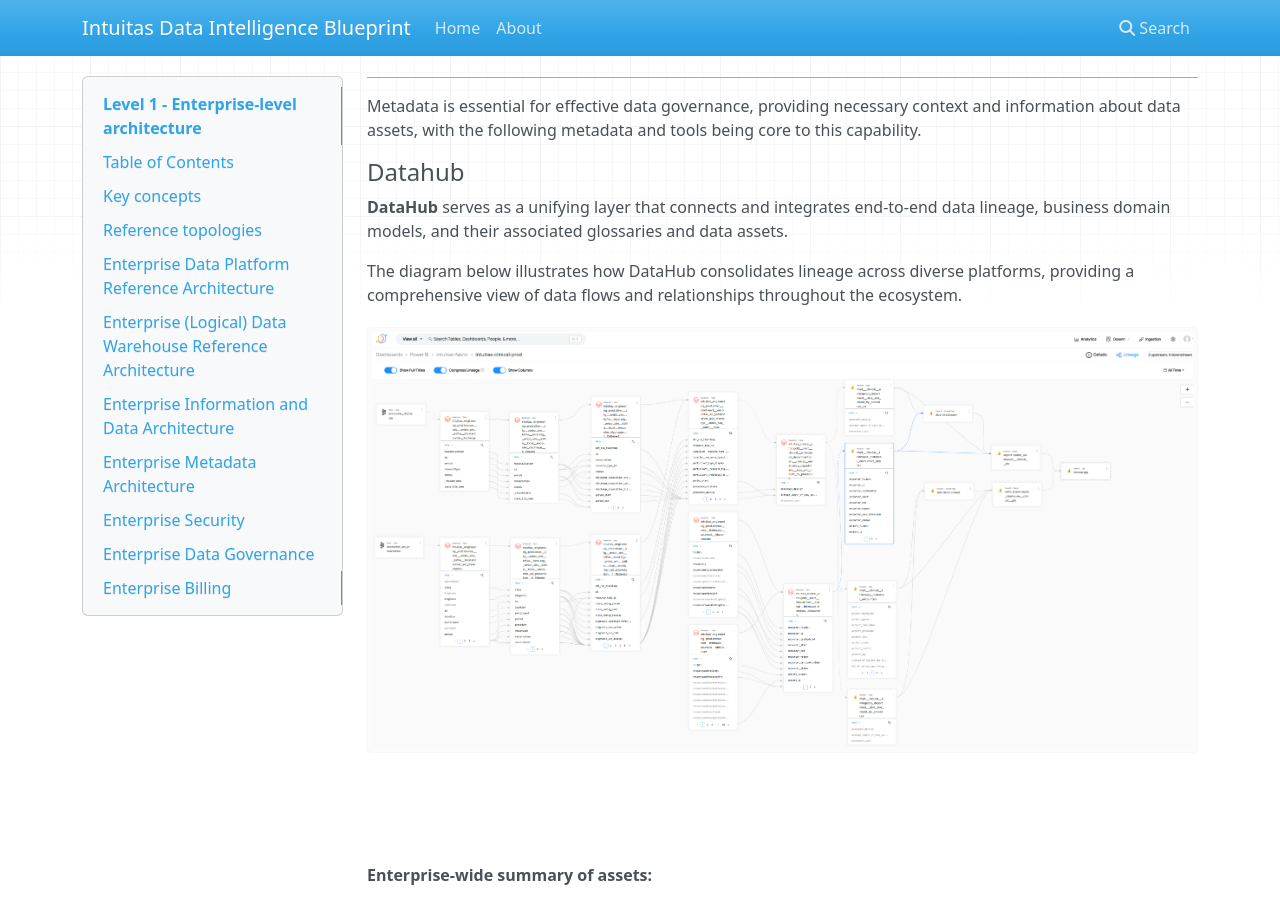
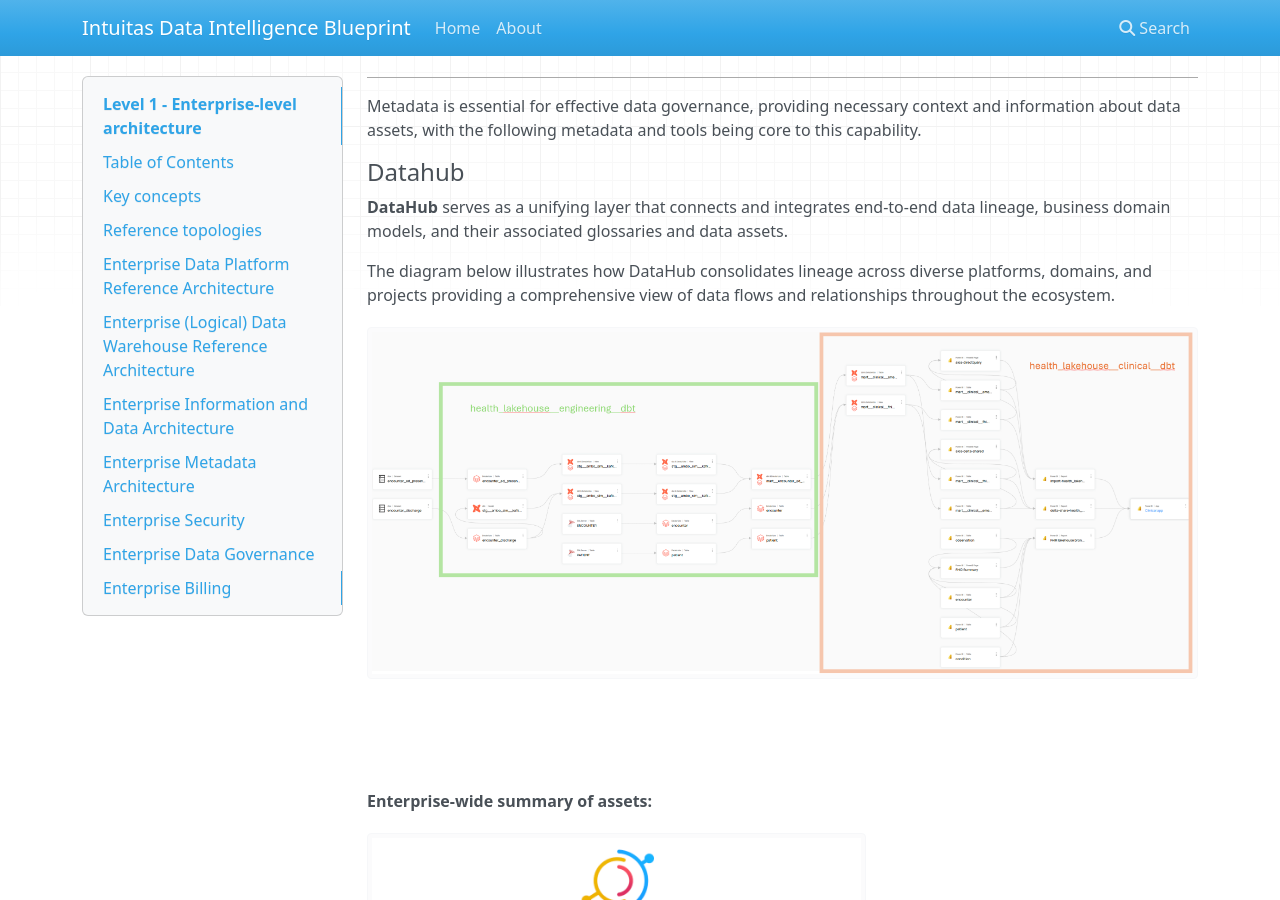
Before and after one commit to bensonchoyintuitas/intuitas_knowledgebase, an MkDocs documentation site: the page built from docs/level_1.md, in a window 1280 px wide and 900 px high, scrolled down 10117 px. Built offline with MkDocs 1.6.1, drawn with Linux system fonts in a browser that asks for light colours; nearby versions of some CDN libraries.

Commit message:
lineage image update

```diff
--- a/docs/level_1.md
+++ b/docs/level_1.md
@@ -284,9 +284,9 @@
 
 **DataHub** serves as a unifying layer that connects and integrates end-to-end data lineage, business domain models, and their associated glossaries and data assets.
 
-The diagram below illustrates how DataHub consolidates lineage across diverse platforms, providing a comprehensive view of data flows and relationships throughout the ecosystem.
-<a href="../img/datahub-lineage.png" target="_blank">
-    <img src="../img/datahub-lineage.png"  alt="Datahub Lineage" >
+The diagram below illustrates how DataHub consolidates lineage across diverse platforms, domains, and projects providing a comprehensive view of data flows and relationships throughout the ecosystem.
+<a href="../img/dbt-chained-lineage.png" target="_blank">
+    <img src="../img/dbt-chained-lineage.png"  alt="Datahub Lineage" >
 </a>
 
 <br>
```
